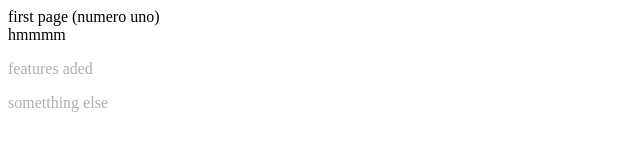
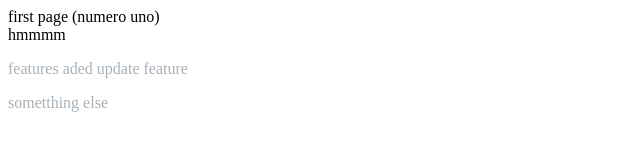
Before and after one commit to Mickeyjey/pytest, a plain HTML site: page index.html in a window 1280 px wide. Shown: the full height of the page, 0-640 px from the left. Drawn offline with Linux system fonts and the light colour scheme.

Commit message:
update feature

```diff
--- a/index.html
+++ b/index.html
@@ -14,6 +14,7 @@
     </div>
     <p>
         features aded
+        update feature
     </p>
     <p>
         sometthing else
```
